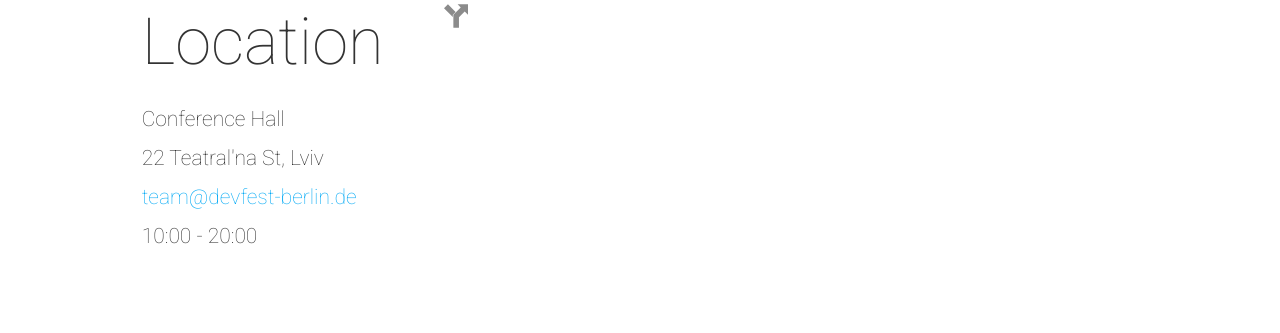
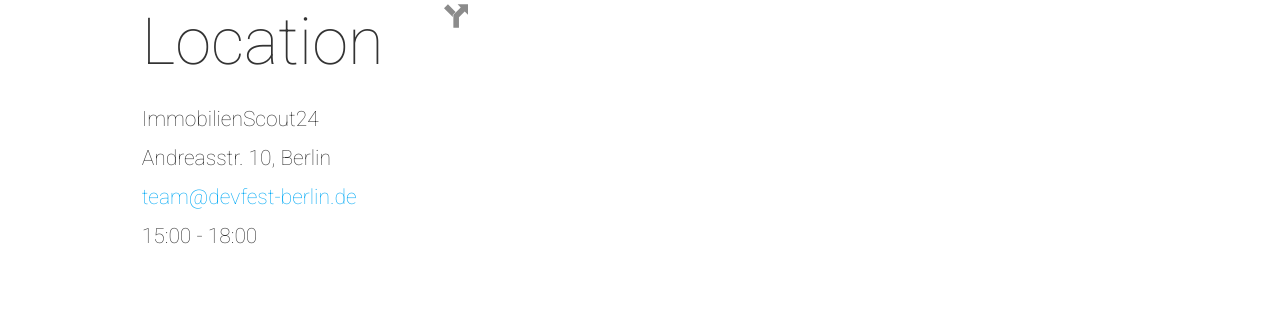
Before and after one commit to devfest-berlin/2015.devfest-berlin.de, a Jekyll site: the page built from index.html, in a window 1280 px wide and 900 px high, scrolled down 2820 px. Shown: the part 153-486 px from the top of the window. Built offline with Jekyll 4.4.1, drawn with Linux system fonts in a browser that asks for light colours; nearby versions of some CDN libraries; comment, search, counter and statistics services are not loaded; some of the changed lines change nothing that is shown.

Commit message:
Update location info
Venue block and Images are still missing

```diff
--- a/_config.yml
+++ b/_config.yml
@@ -90,19 +90,19 @@ rockstarSpeakersButtonText: "See all speakers"
 
 # Location Block
 locationBlockTitle: "Location"
-eventLocationName: "Conference Hall"
-eventLocationLink: "http://cabinet.kinopalace.lviv.ua/showtimes/"
-eventStreetAddress: "22 Teatral'na St"
-eventAddressLocality: "Lviv"
-eventAddressLocalityRegion: "Lvivska"
-eventPostalCode: "79000"
-eventAddressCountry: "Ukraine"
-eventStartTime: "2014-10-25T10:00"
-eventDoorTime: "09:00"
-eventEndTime: "2014-10-25T20:00"
-eventPlaceCoordinates: "49.843237, 24.028751"
-mapCenterCoordinates: "49.842537, 24.025701"
-mapMobileCenterCoordinates: "49.841620, 24.029411"
+eventLocationName: "ImmobilienScout24"
+eventLocationLink: "http://developer.immobilienscout24.de/about-us/"
+eventStreetAddress: "Andreasstr. 10"
+eventAddressLocality: "Berlin"
+eventAddressLocalityRegion: "Berlin"
+eventPostalCode: "10243"
+eventAddressCountry: "Germany"
+eventStartTime: "2015-11-13T15:00"
+eventDoorTime: "14:00"
+eventEndTime: "2015-11-15T18:00"
+eventPlaceCoordinates: "52.512594, 13.431108"
+mapCenterCoordinates: "52.511951, 13.433307"
+mapMobileCenterCoordinates: "52.512594, 13.431108"
 
 # Venue Block
 venueBlockTitle: "Venue"
```
